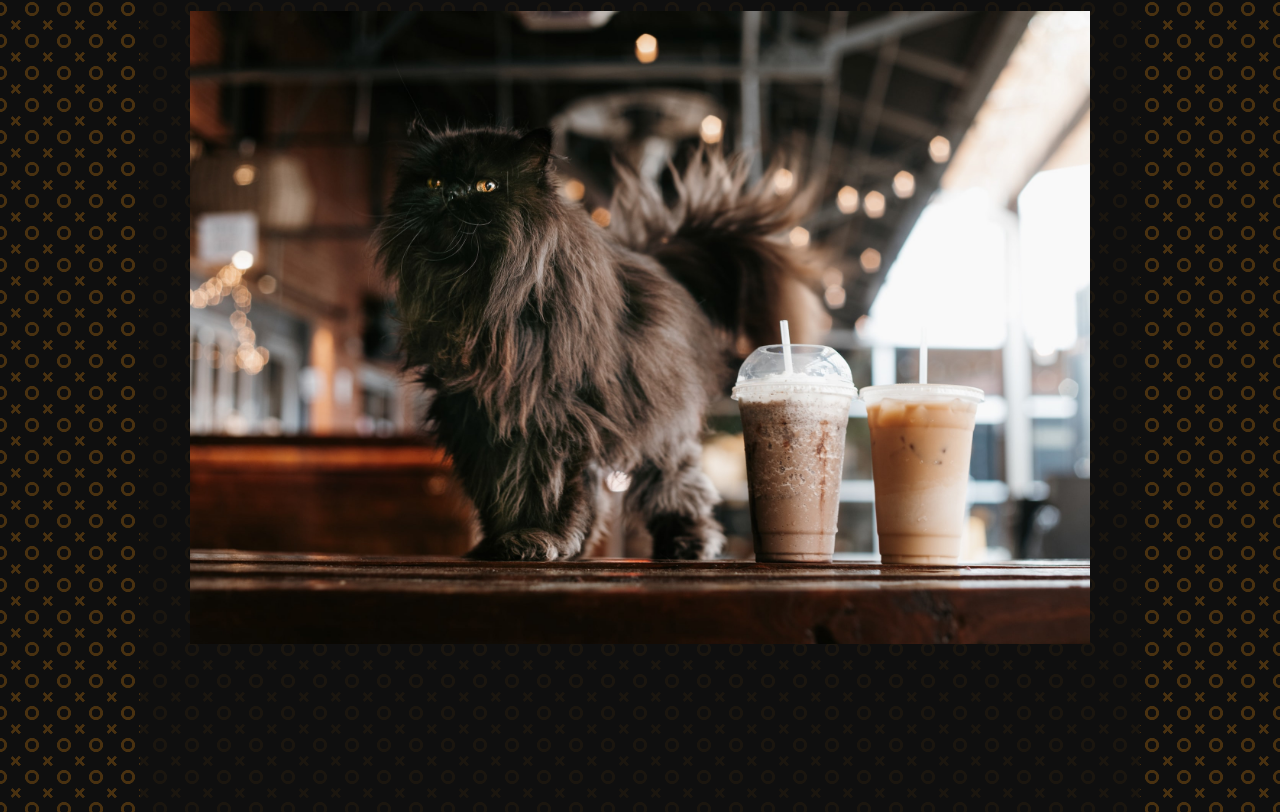
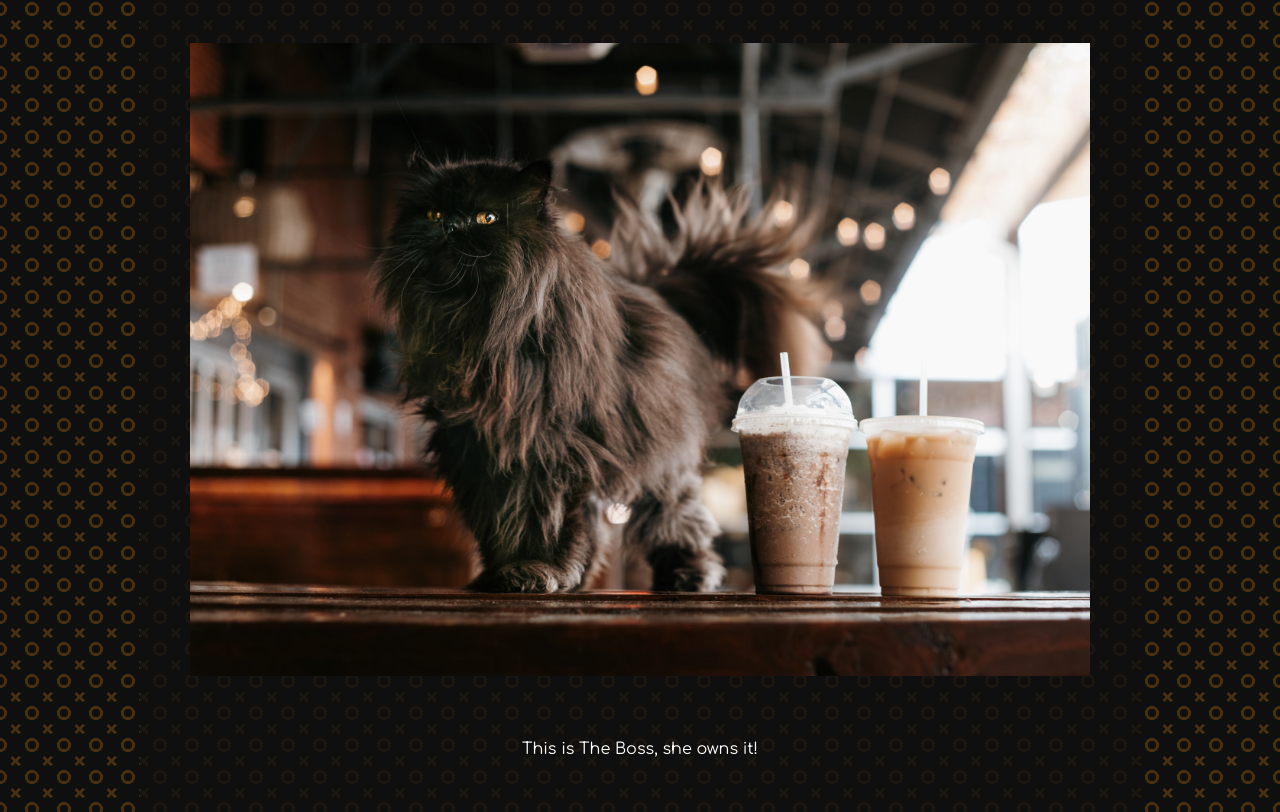
Before and after one commit to smkakitani/odin-restaurant-page, a website built with webpack: page dist/index.html in a window 1280 px wide. Shown: the part 439-1251 px from the top of the page. Built offline with nearby package versions, Linux system fonts and the light colour scheme.

Commit message:
Fix home.js content and home.css

```diff
--- a/src/pages/home.js
+++ b/src/pages/home.js
@@ -3,10 +3,12 @@ import catTheBoss from '../images/cat-and-coffee.jpg';
 const homePage = function() {
   const mainContainer = document.querySelector('#content');
   const homeDiv = document.createElement('div');
+  homeDiv.classList.add('home');
   mainContainer.appendChild(homeDiv);
+
   // append title
   const para = document.createElement('p');
-  homeDiv.classList.add('home');
+
   para.textContent = "Cats. Coffee. CATS!";
   homeDiv.appendChild(para);
 
@@ -16,6 +18,9 @@ const homePage = function() {
   homeDiv.appendChild(theBossImg);
 
   // append text
+  const text = document.createElement('p');
+  text.textContent = "This is The Boss, she owns it!";
+  homeDiv.appendChild(text);
 
 
   // console.log(mainContainer);
--- a/src/styles/home.css
+++ b/src/styles/home.css
@@ -12,3 +12,7 @@
   max-width: 90%;
   height: auto;
 }
+
+.home p:not(:first-child) {
+  font-size: 1rem;
+}
--- a/src/styles/style.css
+++ b/src/styles/style.css
@@ -78,6 +78,7 @@ header  p:first-child {
   background-color: var(--color-darkest-opacity);
   height: 900px;
   width: 1000px;
+  padding-top: 2em;
 
   /* display: grid;
   justify-content: center; */
```
Also changed, not shown: dist/main.js.
